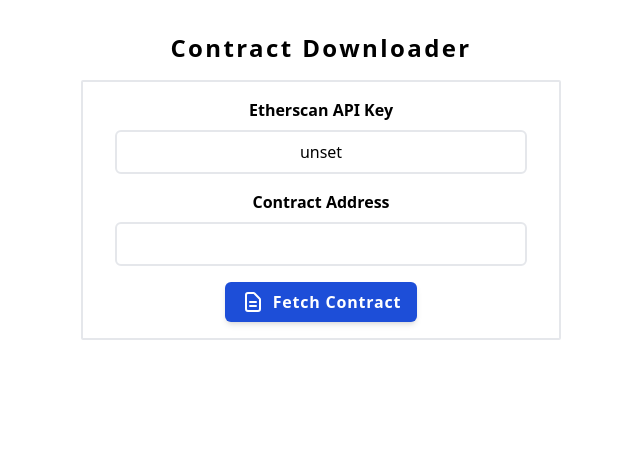
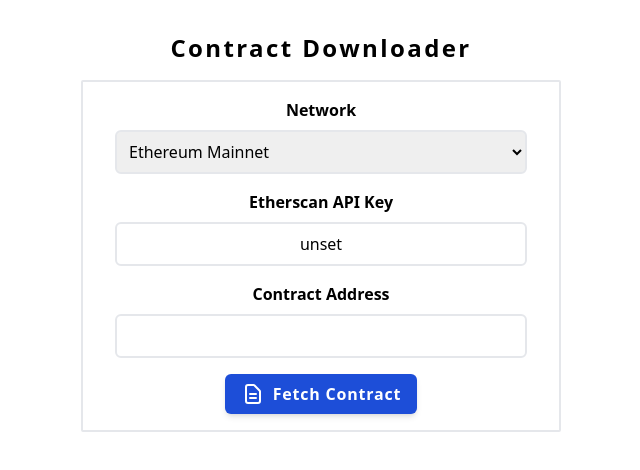
Before and after one commit to correctforward818/contract-downloading, a React (Create React App) app: page / in a window 1280 px wide. Shown: the top 470 px of the page, without its empty margins (319-959 px from the left). Built offline with nearby package versions, Linux system fonts and the light colour scheme; no server answers.

Commit message:
Add network selection

```diff
--- a/src/components/AppForm.jsx
+++ b/src/components/AppForm.jsx
@@ -1,11 +1,13 @@
 import { Formik, Form, Field, ErrorMessage } from "formik";
 import { AppButton } from "./AppButton";
+import { AppSelect } from "./AppSelect";
 import { DocumentIcon } from "./icons/DocumentIcon";
 
 export const AppForm = ({ submitForm }) => {
   return (
     <Formik
       initialValues={{
+        network: "mainnet",
         apiKey: process.env.REACT_APP_ETHERSCAN_APIKEY || "",
         contractAddress: process.env.REACT_APP_CONTRACT_ADDRESS || "",
       }}
@@ -25,7 +27,11 @@
       }}
       onSubmit={(values, { setSubmitting }) => {
         (async () => {
-          await submitForm(values.apiKey, values.contractAddress);
+          await submitForm(
+            values.apiKey,
+            values.network,
+            values.contractAddress
+          );
           setTimeout(() => {
             setSubmitting(false);
           }, 400);
@@ -35,6 +41,19 @@
       {({ isSubmitting, errors, touched }) => (
         <Form>
           <div className="flex flex-col gap-4 items-center">
+            <div className="w-full flex flex-col gap-2">
+              <label className="font-semibold text-center" htmlFor="apiKey">
+                Network
+              </label>
+              <AppSelect name="network">
+                <option value="mainnet">Ethereum Mainnet</option>
+                <option value="rinkeby">Ethereum Rinkeby</option>
+                <option value="ropsten">Ethereum Ropsten</option>
+                <option value="kovan">Ethereum Kovan</option>
+                <option value="goerli">Ethereum Goerli</option>
+                <option value="bsc">Binance Smart Chain Mainnet</option>
+              </AppSelect>
+            </div>
             <div className="w-full flex flex-col gap-2">
               <label className="font-semibold text-center" htmlFor="apiKey">
                 Etherscan API Key
--- /dev/null
+++ b/src/components/AppSelect.jsx
@@ -0,0 +1,22 @@
+import { useField } from "formik";
+
+export const AppSelect = ({ label, ...props }: any) => {
+  const [field, meta] = useField(props);
+  return (
+    <div>
+      <label htmlFor={props.id || props.name}>{label}</label>
+      <select
+        {...field}
+        {...props}
+        className={`border-2 w-full p-2 rounded-md ${
+          meta.error && meta.touched
+            ? "ring-2 ring-red-500"
+            : "focus:ring-2 ring-blue-500"
+        }`}
+      />
+      {meta.touched && meta.error ? (
+        <div className="text-xs text-red-500 pl-2 pt-2">{meta.error}</div>
+      ) : null}
+    </div>
+  );
+};
```
